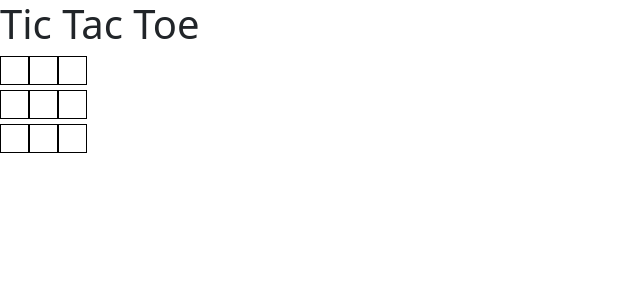
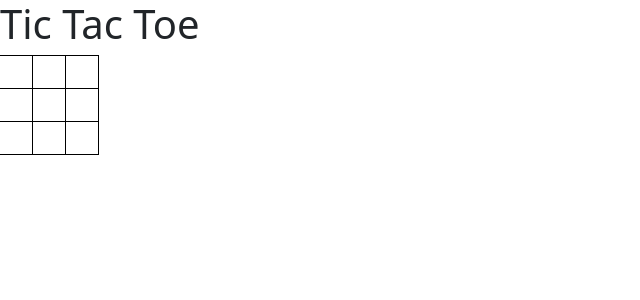
Before and after one commit to santoshrsarangi/reactproj17022024, a React (Vite) app: page / in a window 1280 px wide. Shown: the top 300 px of the page, without its empty margins (0-640 px from the left). Built offline with nearby package versions, Linux system fonts and the light colour scheme.

Commit message:
jumping action fixed

```diff
--- a/src/App.css
+++ b/src/App.css
@@ -1,19 +1,18 @@
 .square {
     border: 1px solid #000;
     background-color: white;
-    height: 29px;
-    width: 29px;
-    margin: 0px;
+    height: 34px;
+    width: 34px;
+    margin-top: -1px;
+    margin-left: -1px;
     padding: 0px;
     position: relative;
+    line-height: 34px;
+    float: left;
 }
 
-board-row {
-    border: 1px solid #000;
-    background-color: white;
-    height: 29px;
-    width: 29px;
-    margin: 0px;
-    padding: 0px;
-    position: relative;
+.board-row:after {
+    clear: both;
+    content: '';
+    display: table;
 }
```
